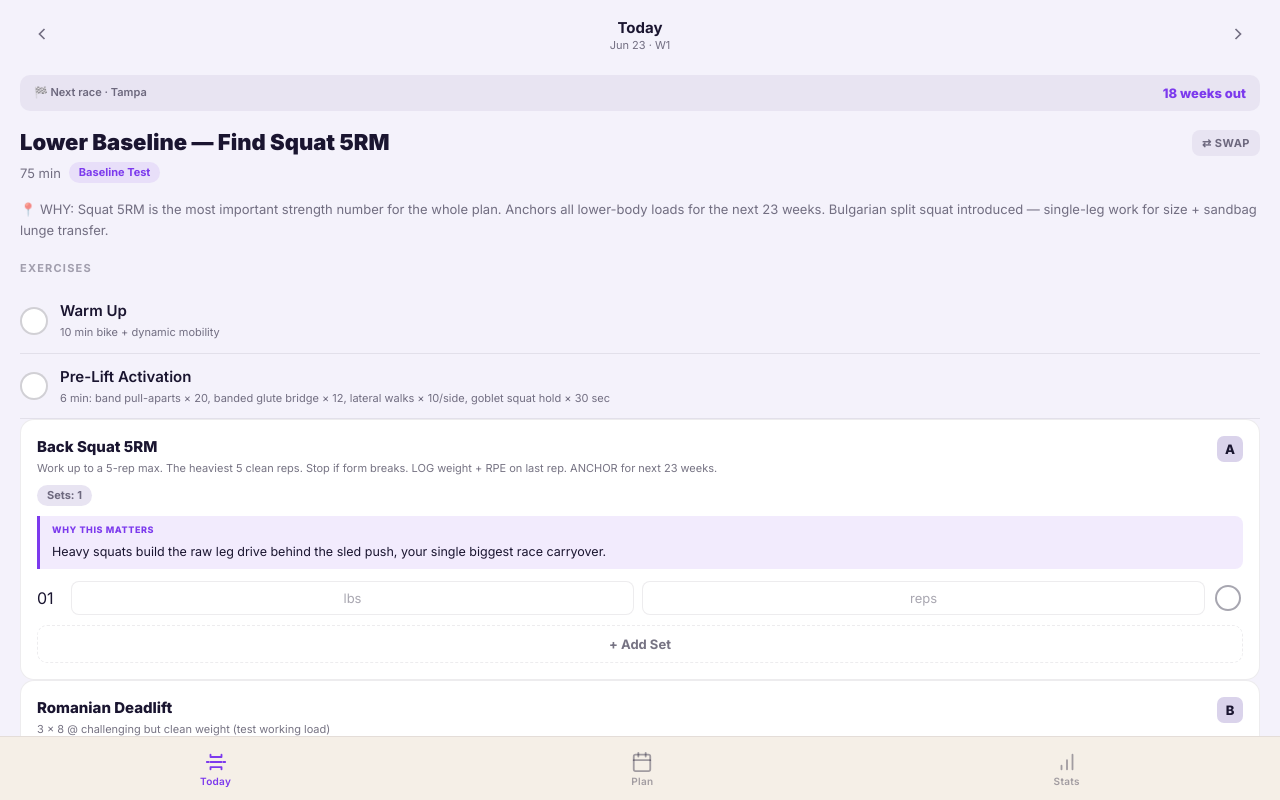
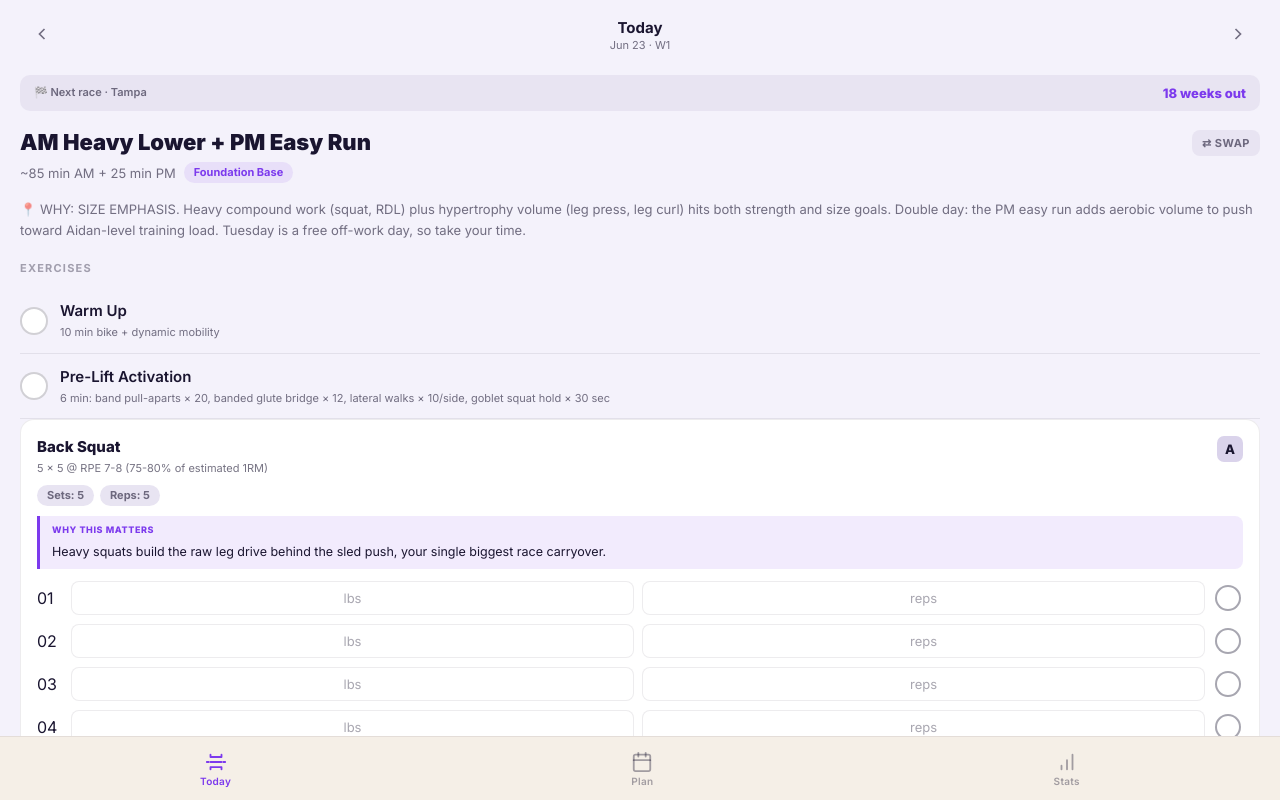
Before and after one commit to aidanbusiness3/Jo-Hyrox-App, a plain HTML site: page index.html in a window 1280 px wide. Drawn offline with Linux system fonts and the light colour scheme.

Commit message:
Jo: remove baseline week (Wk1 now Foundation), realign deloads to 4/8, drop leg curl from heavy lower (Foundation/Build/Dallas)
Co-Authored-By: Claude Opus 4.8 (1M context) <noreply@anthropic.com>

```diff
--- a/index.html
+++ b/index.html
@@ -262,15 +262,14 @@ const WORKOUT_DETAILS = {};
 // - Mileage 18 → 35 mi/wk (vs Aidan 25 → 50)
 // - Long run 60 → 85 min (vs Aidan 75 → 100)
 // - Threshold 4×800m → 6×1km (vs Aidan 8×1km)
-// - Hypertrophy volume on Tue Heavy Lower (Leg Press + Leg Curl added)
+// - Hypertrophy volume on Tue Heavy Lower (Leg Press); hamstrings via leg curl on Sun posterior
 // - Pull-focused Wed Upper (4 pull movements, 2 push)
 // - Bulgarian Split Squats replace lunges
 // - Step-Ups replace glute bridge w/ band
 // - Race weights from Wk 1 (no technique-only phase)
 
 const PHASES = [
-  { id: 'baseline',     name: 'Baseline Test',           weeks: [1, 1],    color: '#64748B', emoji: '📋' },
-  { id: 'foundation',   name: 'Foundation Base',         weeks: [2, 12],   color: '#3B82F6', emoji: '⚡' },
+  { id: 'foundation',   name: 'Foundation Base',         weeks: [1, 12],   color: '#3B82F6', emoji: '⚡' },
   { id: 'build',        name: 'Race-Specific Build',     weeks: [13, 17],  color: '#FF8C00', emoji: '🎯' },
   { id: 'tampa',        name: 'Tampa Race Week',         weeks: [18, 18],  color: '#9333EA', emoji: '🏁' },
   { id: 'dallas_build', name: 'Dallas Solo Build',       weeks: [19, 21],  color: '#E8552E', emoji: '⚔️' },
@@ -283,7 +282,7 @@ function getPhase(weekNum) {
 }
 
 function isDeloadWeek(weekNum) {
-  return [5, 9].includes(weekNum);
+  return [4, 8].includes(weekNum);
 }
 
 // ===== WEEK 1 — BASELINE TESTING =====
@@ -357,7 +356,7 @@ function getBaselineWeek() {
 // ===== PHASE 2 — FOUNDATION (Weeks 2-12) =====
 function getFoundationWeek(weekNum) {
   const isDeload = isDeloadWeek(weekNum);
-  const phaseWk = weekNum - 1; // 1-11
+  const phaseWk = weekNum; // 1-12 (no baseline week; full throttle from Week 1)
 
   const longMin = isDeload ? 45 : Math.min(60 + Math.floor((phaseWk - 1) / 2) * 4, 85);
   const easyMin = isDeload ? 25 : Math.min(25 + Math.floor((phaseWk - 1) / 4) * 5, 40);
@@ -415,7 +414,6 @@ function getFoundationWeek(weekNum) {
         {name:'Romanian Deadlift',detail:hingeScheme,zone:0},
         {name:'Bulgarian Split Squat',detail:'3 × 8/leg heavy DBs (single-leg strength + size)',zone:0},
         {name:'Leg Press',detail:'3 × 10 (hypertrophy quad volume)',zone:0},
-        {name:'Leg Curl',detail:'3 × 12 (hypertrophy hamstring)',zone:0},
         {name:'Calf Raises',detail:'3 × 15 heavy (sled push power)',zone:0},
         {name:'Plank',detail:'3 × 45 sec, rib cage down, glutes squeezed',zone:0},
         {name:'Ab Wheel Rollout',detail:'3 × 8 from knees, controlled negative',zone:0},
@@ -510,7 +508,6 @@ function getBuildWeek(weekNum) {
         {name:'Back Squat',detail:`3 × 3 @ ${isDeload ? '70%' : '85-88%'} (maintenance)`,zone:0},
         {name:'Romanian Deadlift',detail:'3 × 5 @ RPE 7-8',zone:0},
         {name:'Bulgarian Split Squat',detail:'3 × 6/leg heavy',zone:0},
-        {name:'Leg Curl',detail:'3 × 10 (size maintenance)',zone:0},
         {name:'Plank + Ab Wheel',detail:'3 × 60 sec + 3 × 10',zone:0},
         {name:'Post-Lift Stretch',detail:'8 min',zone:0}
       ],
@@ -667,7 +664,6 @@ function getDallasBuildWeek(weekNum) {
         {name:'Back Squat',detail:'4 × 4 @ RPE 7-8',zone:0},
         {name:'RDL',detail:'3 × 6 @ RPE 7',zone:0},
         {name:'Bulgarian Split Squat',detail:'3 × 8/leg',zone:0},
-        {name:'Leg Curl',detail:'3 × 12',zone:0},
         {name:'Plank',detail:'3 × 45 sec',zone:0}
       ],
       duration:'~60 min', focus:'📍 WHY: Maintain strength for Dallas. Tuesday is a free day.' },
@@ -847,8 +843,7 @@ function generateTrainingPlan() {
     const deload = isDeloadWeek(week);
 
     let weekDays;
-    if (week === 1)        weekDays = getBaselineWeek();
-    else if (week <= 12)   weekDays = getFoundationWeek(week);
+    if (week <= 12)        weekDays = getFoundationWeek(week);
     else if (week <= 17)   weekDays = getBuildWeek(week);
     else if (week === 18)  weekDays = getTampaRaceWeek();
     else if (week <= 21)   weekDays = getDallasBuildWeek(week);
```
